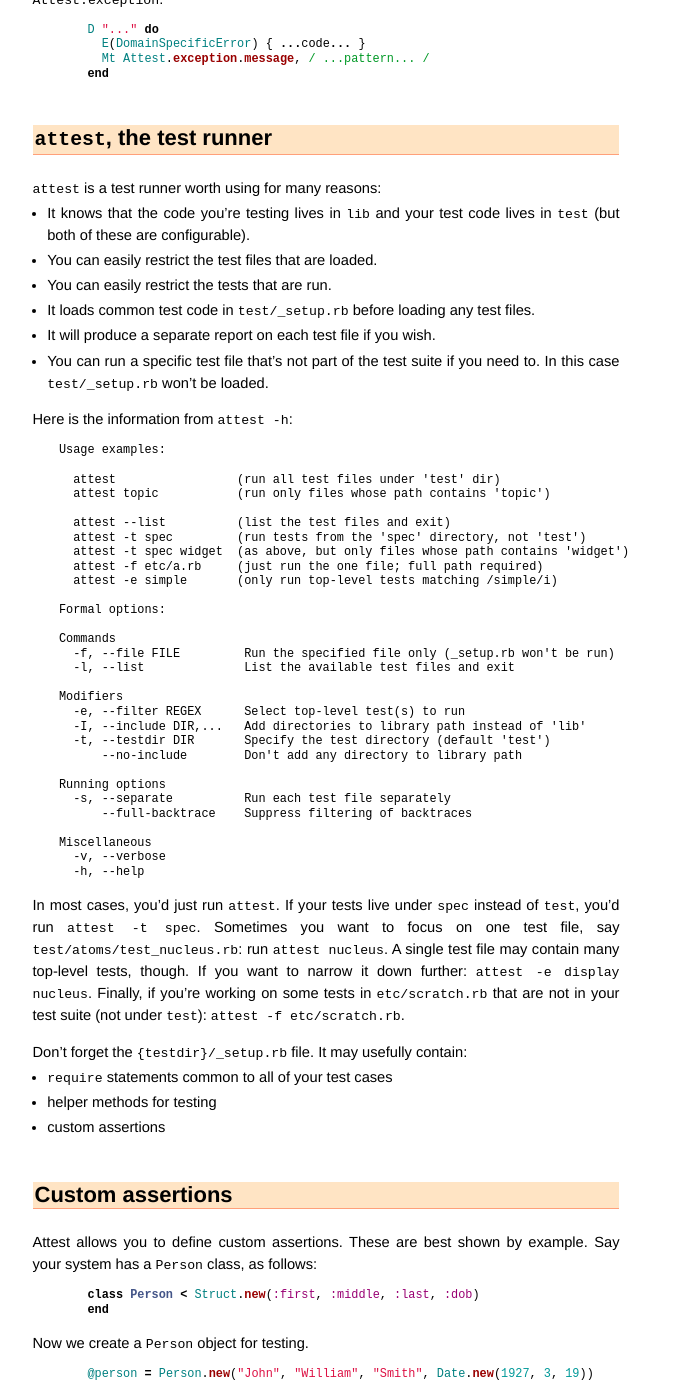
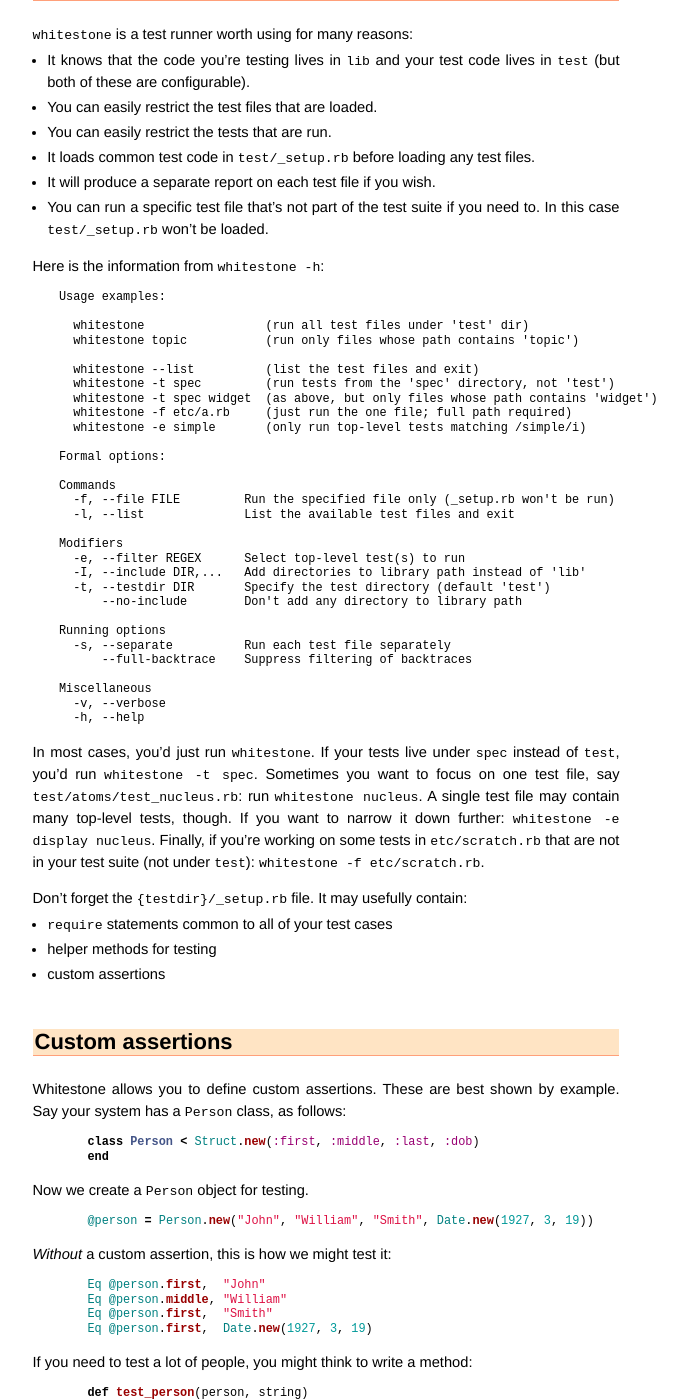
Before and after one commit to gsinclair/gsinclair.github.com, a Jekyll site: the page built from whitestone.markdown, in a window 1280 px wide and 1400 px high, scrolled down 8120 px. Shown: the whole window, without its empty margins (314-1001 px from the left). Built offline with Jekyll 4.4.1, drawn with Linux system fonts in a browser that asks for light colours; some of the changed text lies outside the part shown.

Commit message:
attest -> whitestone
Removed attest.markdown. Copied across whitestone.markdown.
Modified index.html to reflect.

```diff
--- a/index.html
+++ b/index.html
@@ -6,7 +6,7 @@ title: gsinclair's github projects
 <div id="home">
   <h1>Projects</h1>
   <ul class="posts">
-    <li><a href="attest.html">attest</a> - Ruby unit testing library</li>
+    <li><a href="whitestone.html">whitestone</a> - Ruby unit testing library</li>
     <li><a href="col.html">col</a> - High-level console color formatting</li>
     <li><a href="debuglog.html">debuglog</a> - Zero-conf debug.log file</li>
   </ul>
--- a/attest.markdown
+++ b/whitestone.markdown
@@ -1,27 +1,34 @@
 ---
 layout: default
-title: Attest
+title: Whitestone
 ---
 
-# Attest -- a Ruby unit testing library
+# Whitestone -- succinct and simple unit testing
 
-**Status: awaiting release (July 2010)**
+> **whitestone** (v.) to bear witness to; certify; declare to be correct, true, or
+> genuine; declare the truth of, in words or writing, esp. affirm in an official
+> capacity: _to whitestone the truth of a statement_.
+
+That's what I _wanted_ to call it, but the name 'whitestone' was taken.  So here's
+another definition:
+
+> **whitestone** (n.) a nice word that happens to contain the substring 'test'.
 
 * This will be replaced by a table of contents
 {:toc}
 
 ## Overview
 
-Attest saw its public release in July 2010 as an already-mature unit testing
-library, being a derivative work of [Dfect][] v2.1.0.  Attest inherits Dfect's
-terse methods (D, F, E, C, T) and adds extra assertions (Eq, N, Ko, Mt, Id, Ft),
-custom assertions, colourful output on the terminal, and more.
+Whitestone saw its public release in January 2012 as an already-mature unit
+testing library, being a derivative work of [Dfect][] v2.1.0.  Whitestone inherits
+Dfect's terse methods (D, F, E, C, T) and adds extra assertions (Eq, N, Ko, Mt,
+Id, Ft), custom assertions, colourful output on the terminal, and more.
 
 [Dfect]: http://snk.tuxfamily.org/lib/dfect/
 
 ### Installation
 
-    $ [sudo] gem install attest
+    $ [sudo] gem install whitestone
 
 Source code is hosted on Github.  See [Project details](#project_details).
 
@@ -31,7 +38,7 @@ Source code is hosted on Github.  See [Project details](#project_details).
 * Other methods: `D`, `S`, `<`, `<<`, `>>`, `>`, `run`, `stop`, `current_test`,
   `caught_value`, `exception`, `xT`, `xF`, etc.
 
-### Benefits of Attest
+### Benefits of Whitestone
 
 * Terse testing methods that keeps the visual emphasis on your code.
 * Nested tests with individual or shared setup and teardown code.
@@ -42,14 +49,14 @@ Source code is hosted on Github.  See [Project details](#project_details).
   are colour-coded.
 * The name of the current test is available to you for setting conditional
   breakpoints in the code you're testing.
-* Very useful and configurable test runner (`attest`).
+* Very useful and configurable test runner (`whitestone`).
 * Custom assertions to test complex objects and still get helpful failure
   messages.
 
 ### Example of usage
 
 Imagine you wrote the `Date` class in the Ruby standard library.  The following
-Attest code could be used to test some of it.  All of these tests pass.
+Whitestone code could be used to test some of it.  All of these tests pass.
 
 {% highlight ruby %}
 
@@ -107,20 +114,20 @@ Attest code could be used to test some of it.  All of these tests pass.
 
 {% endhighlight %}
 
-If you run `attest` on this code (e.g. `attest -f date_test.rb`) you get the
+If you run `whitestone` on this code (e.g. `whitestone -f date_test.rb`) you get the
 following output:
 
-![Successful test run](img/attest1.png "Successful test run")
+![Successful test run](img/whitestone1.png "Successful test run")
 
 A dash (`-`) instead of `PASS` means no assertions were run in that scope.  That
 is, two of the "tests" are just containers for grouping related tests.
 
 Changing two lines of the test code in order to force test failures, we get:
 
-![Unsuccessful test run](img/attest2.png "Unsuccessful test run")
+![Unsuccessful test run](img/whitestone2.png "Unsuccessful test run")
 
 In both these cases, the error is in the testing code, not the tested code.
-Nonetheless, it serves to demonstrate the kind of output Attest produces.
+Nonetheless, it serves to demonstrate the kind of output Whitestone produces.
 
 
 ## Assertion methods
@@ -276,14 +283,14 @@ Briefly:
 * **S** shares data between test blocks.
 * `<` and `>` do setup and teardown for each test block in the current scope.
 * `<<` and `>>` do global setup and teardown for the current scope.
-* `Attest.run` runs the currently-loaded test suite; `Attest.stop` aborts it.
-  If you use `require "attest/auto"` or the `attest` test runner, you don't need
-  to start the tests yourself.
-* `Attest.current_test` is the name of the currently-running test.
-* `Attest.caught_value` is the most recent value caught in a `C` assertion (see
+* `Whitestone.run` runs the currently-loaded test suite; `Whitestone.stop` aborts it.
+  If you use `require "whitestone/auto"` or the `whitestone` test runner, you
+  don't need to start the tests yourself.
+* `Whitestone.current_test` is the name of the currently-running test.
+* `Whitestone.caught_value` is the most recent value caught in a `C` assertion (see
   above).
-* `Attest.exception` is the most recently caught exception in an `E` assertion.
-* `Attest.stats` is a hash containing the number of passes, failures, and
+* `Whitestone.exception` is the most recently caught exception in an `E` assertion.
+* `Whitestone.stats` is a hash containing the number of passes, failures, and
   errors, and the total time taken to run the tests.
 
 ### Describing tests: D and D!
@@ -375,12 +382,12 @@ in the current scope.
 
 The hooks are easy to use and remember.  However, note that they are not
 top-level methods like `D()`, `T()`, `Eq()` etc.  They are module methods in the
-`Attest` module, which is aliases to `D` via the code `D = Attest` to enable the
-convenient usage above.
+`Whitestone` module, which is aliases to `D` via the code `D = Whitestone` to
+enable the convenient usage above.
 
 ### The name of the currently-running test
 
-`Attest.current_test` is the name of the currently-running test.  This allows
+`Whitestone.current_test` is the name of the currently-running test.  This allows
 you to set useful conditional breakpoints deep within the library code that you
 are testing.  Here's an example scenario:
 
@@ -394,51 +401,51 @@ are testing.  Here's an example scenario:
           # ...
         elsif current_line.empty?
           if paragraph.empty?
-            debugger if Attest.current_test =~ /test1/
+            debugger if Whitestone.current_test =~ /test1/
 
 {% endhighlight %}
 
 This method is called often during the course of tests, but something is failing
 during a particular test and I want to debug it.  If I start the debugger in the
 _test_ code, then I need to step through a lot of code to reach the problem
-area.  Using `Attest.current_test`, I can start the debugger close to where the
+area.  Using `Whitestone.current_test`, I can start the debugger close to where the
 problem actually is.
 
 ### The most recent exception and caught value
 
 If the method you're testing throws a value and you want to test what that value
-is, use `Attest.caught_value`:
+is, use `Whitestone.caught_value`:
 
 {% highlight ruby %}
 
     D "Testing the object that is thrown" do
       array = [37, 42, 9, 105, 99, -1]
       C(:found) { search array, :greater_than => 100 }
-      Eq Attest.caught_value, 105
+      Eq Whitestone.caught_value, 105
     end
 
 {% endhighlight %}
 
-`Attest.caught_value` will return the most recent caught value, but only those
-values caught in the process of running a `C` assertion.  If no value was thrown
-with the symbol, `Attest.caught_value` will be `nil`.
+`Whitestone.caught_value` will return the most recent caught value, but only
+those values caught in the process of running a `C` assertion.  If no value was
+thrown with the symbol, `Whitestone.caught_value` will be `nil`.
 
 If the method you're testing raises an error and you want to test the error
-message, use `Attest.exception`:
+message, use `Whitestone.exception`:
 
 {% highlight ruby %}
 
     D "..." do
       E(DomainSpecificError) { ...code... }
-      Mt Attest.exception.message, / ...pattern... /
+      Mt Whitestone.exception.message, / ...pattern... /
     end
 
 {% endhighlight %}
 
 
-## `attest`, the test runner
+## `whitestone`, the test runner
 
-`attest` is a test runner worth using for many reasons:
+`whitestone` is a test runner worth using for many reasons:
 
 * It knows that the code you're testing lives in `lib` and your test code lives
   in `test` (but both of these are configurable).
@@ -449,18 +456,18 @@ message, use `Attest.exception`:
 * You can run a specific test file that's not part of the test suite if you need
   to.  In this case `test/_setup.rb` won't be loaded.
 
-Here is the information from `attest -h`:
+Here is the information from `whitestone -h`:
 
     Usage examples:
 
-      attest                 (run all test files under 'test' dir)
-      attest topic           (run only files whose path contains 'topic')
+      whitestone                 (run all test files under 'test' dir)
+      whitestone topic           (run only files whose path contains 'topic')
 
-      attest --list          (list the test files and exit)
-      attest -t spec         (run tests from the 'spec' directory, not 'test')
-      attest -t spec widget  (as above, but only files whose path contains 'widget')
-      attest -f etc/a.rb     (just run the one file; full path required)
-      attest -e simple       (only run top-level tests matching /simple/i)
+      whitestone --list          (list the test files and exit)
+      whitestone -t spec         (run tests from the 'spec' directory, not 'test')
+      whitestone -t spec widget  (as above, but only files whose path contains 'widget')
+      whitestone -f etc/a.rb     (just run the one file; full path required)
+      whitestone -e simple       (only run top-level tests matching /simple/i)
 
     Formal options:
 
@@ -482,12 +489,12 @@ Here is the information from `attest -h`:
       -v, --verbose
       -h, --help
 
-In most cases, you'd just run `attest`.  If your tests live under `spec` instead
-of `test`, you'd run `attest -t spec`.  Sometimes you want to focus on one test
-file, say `test/atoms/test_nucleus.rb`: run `attest nucleus`.  A single test
+In most cases, you'd just run `whitestone`.  If your tests live under `spec` instead
+of `test`, you'd run `whitestone -t spec`.  Sometimes you want to focus on one test
+file, say `test/atoms/test_nucleus.rb`: run `whitestone nucleus`.  A single test
 file may contain many top-level tests, though.  If you want to narrow it down
-further: `attest -e display nucleus`.  Finally, if you're working on some tests
-in `etc/scratch.rb` that are not in your test suite (not under `test`): `attest
+further: `whitestone -e display nucleus`.  Finally, if you're working on some tests
+in `etc/scratch.rb` that are not in your test suite (not under `test`): `whitestone
 -f etc/scratch.rb`.
 
 Don't forget the `{testdir}/_setup.rb` file.  It may usefully contain:
@@ -499,7 +506,7 @@ Don't forget the `{testdir}/_setup.rb` file.  It may usefully contain:
 
 ## Custom assertions
 
-Attest allows you to define custom assertions.  These are best shown by example.
+Whitestone allows you to define custom assertions.  These are best shown by example.
 Say your system has a `Person` class, as follows:
 
 {% highlight ruby %}
@@ -589,7 +596,7 @@ it.  Here it is:
 
 {% highlight ruby linenos %}
 
-    Attest.custom :person, {
+    Whitestone.custom :person, {
       :description => "Person equality",
       :parameters => [ [:person, Person], [:string, String] ],
       :run => proc {
@@ -604,7 +611,7 @@ it.  Here it is:
 
 {% endhighlight %}
 
-The method `Attest.custom` creates a custom assertion.  The first parameter is
+The method `Whitestone.custom` creates a custom assertion.  The first parameter is
 `:person`, the name of the assertion.  The second parameter is a hash with keys
 `:description`, `:parameters` and `:run` (lines 2--4).
 
@@ -635,7 +642,7 @@ The method `Attest.custom` creates a custom assertion.  The first parameter is
 
 The `test` method seen in lines 7--10 is an important part of a custom test.  It
 associates a label (`dob`) with an assertion (`Eq person.dob, dob`),
-which allows Attest to provide a helpful error message if that assertion fails.
+which allows Whitestone to provide a helpful error message if that assertion fails.
 
 Custom assertions may seem tricky at first, but they're easy enough and
 definitely worthwhile.  In the tests for [my geometry project][rgeom] there are
@@ -678,10 +685,11 @@ lines like:
   problem for me in practice.
 
 * A good place to put custom assertions is your `test/_setup.rb` file.  The
-  `attest` runner will load that file before loading and running other test files.
+  `whitestone` runner will load that file before loading and running other test
+  files.
 
 * The `Person` class above should, at the very least, allow for a `nil` middle
-  name.  The file `test/custom_assertions.rb` in the Attest source code has
+  name.  The file `test/custom_assertions.rb` in the Whitestone source code has
   this, but it was omitted for simplicity here.
 
 
@@ -729,28 +737,28 @@ now don't match that list precisely, but it was a good start.
 
 ### Differences from Dfect (v2.1.0)
 
-If an error occurs while running an assertion's block, Attest considers it an
+If an error occurs while running an assertion's block, Whitestone considers it an
 ERROR only, whereas Dfect will report a FAIL in addition.
 
 Any error or failure will abort the current test (and any nested tests).  It is
 fail-fast; Dfect continues to run assertions after an error or failure.
 
-Attest has removed the "trace" feature from Dfect (a hierarchical structure
+Whitestone has removed the "trace" feature from Dfect (a hierarchical structure
 reporting on the result of each test, and containing logging statements from the
 **L** method).  Consequently:
-* Attest does not have the **L** method
-* Attest does not have the `report` method (it has `stats` instead)
+* Whitestone does not have the **L** method
+* Whitestone does not have the `report` method (it has `stats` instead)
 
-Attest does not offer to drop into a debugger or IRB at the point of failure.  I
-prefer to use the `ruby-debug` gem and set breakpoints using `Attest.current_test`.
+Whitestone does not offer to drop into a debugger or IRB at the point of failure.  I
+prefer to use the `ruby-debug` gem and set breakpoints using `Whitestone.current_test`.
 
-Attest does not show the value of variables in event of failure or error.
+Whitestone does not show the value of variables in event of failure or error.
 
-Attest does not provide emulation layers for other testing libraries.
+Whitestone does not provide emulation layers for other testing libraries.
 
-Attest does not allow you to provide a message to assertions.  It is hoped that
-Attest's output provides all the information you need.  The following code is
-legitimate in Dfect but not in Attest:
+Whitestone does not allow you to provide a message to assertions.  It is hoped that
+Whitestone's output provides all the information you need.  The following code is
+legitimate in Dfect but not in Whitestone:
 
 {% highlight ruby %}
 
@@ -764,7 +772,7 @@ Dependencies (automatically resolved by RubyGems):
 * `col` for coloured console output (which depends on `term/ansi-color`)
 * `differ` for highlighting difference between strings
 
-Attest was developed using Ruby 1.8.7 and has been tested using Ruby 1.9.2.
+Whitestone was developed using Ruby 1.8.7 and has been tested using Ruby 1.9.2.
 
 The colours used in the console output were designed for a black background.
 They are hardcoded and it would be a major effort to customise them!
@@ -774,16 +782,16 @@ They are hardcoded and it would be a major effort to customise them!
 * Author: Gavin Sinclair (user name: `gsinclair`; mail server: `gmail.com`)
 * Date: July 2010
 * Licence: MIT licence
-* Project homepage: [http://gsinclair.github.com/attest.html][home]
-* Source code: [http://github.com/gsinclair/attest][code]
+* Project homepage: [http://gsinclair.github.com/whitestone.html][home]
+* Source code: [http://github.com/gsinclair/whitestone][code]
 * Documentation: (project homepage)
 
-[home]: http://gsinclair.github.com/attest.html
-[code]: http://github.com/gsinclair/attest
+[home]: http://gsinclair.github.com/whitestone.html
+[code]: http://github.com/gsinclair/whitestone
 
 ### Future plans
 
-A lot of work has gone into making Attest mature on its initial release.  No
+A lot of work has gone into making Whitestone mature on its initial release.  No
 further features are currently planned.  Any bugs found will be fixed promptly
 and give rise to releases 1.0.1, 1.0.2 etc.  Any backwards-compatible feature
 enhancements will be released under 1.1.0, 1.2.0 etc.
```
